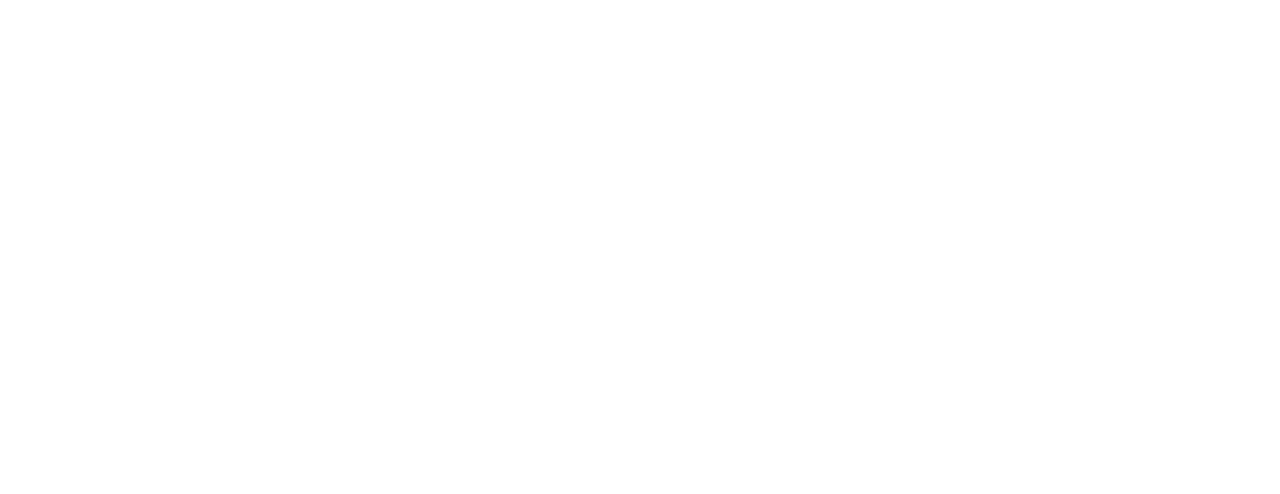
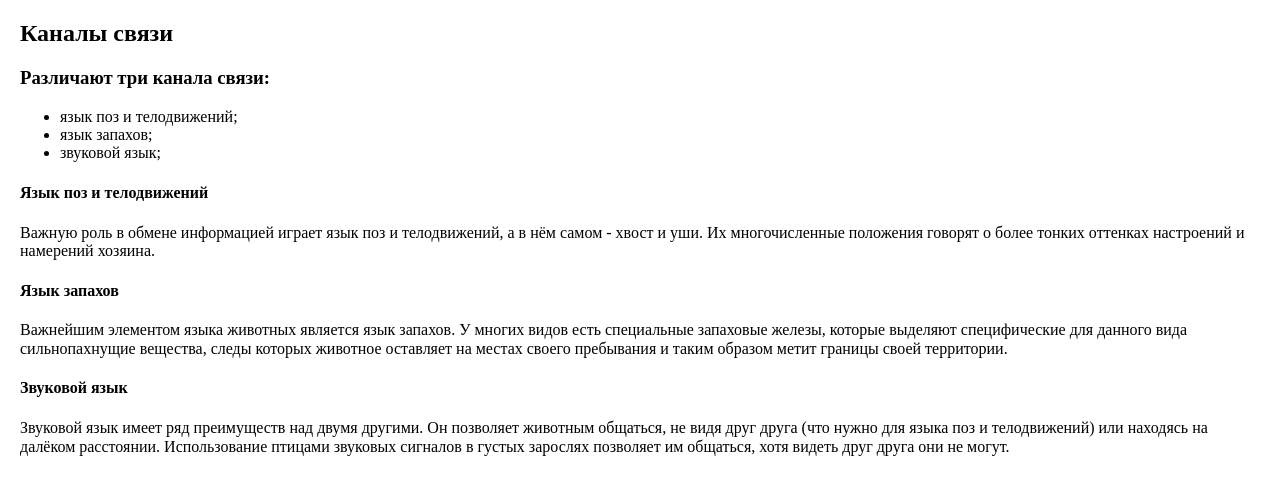
Before and after one commit to VadimPeshko/home_tasks, a plain HTML site: page HW2/animal-language.html in a window 1280 px wide. Drawn offline with Linux system fonts and the light colour scheme.

Commit message:
added tags

```diff
--- a/HW2/animal-language.html
+++ b/HW2/animal-language.html
@@ -8,6 +8,28 @@
     <link rel="stylesheet" href="./style.css">
 </head>
 <body>
+        <section class="section-outer">
+                <div class="section-inner">
 
+                    <h2>Каналы связи</h2>
+                    <h3>Различают три канала связи:</h3>
+                    <ul>
+                        <li>язык поз и телодвижений;</li>
+                        <li>язык запахов;</li>
+                        <li>звуковой язык;</li>
+                    </ul>
+                    <h4>Язык поз и телодвижений</h4>
+                    <p>Важную роль в обмене информацией играет язык поз и телодвижений, а в нём самом - хвост и уши.
+                    Их многочисленные положения говорят о более тонких оттенках настроений и намерений хозяина.</p>
+                    <h4>Язык запахов</h4>
+                    <p>Важнейшим элементом языка животных является язык запахов. У многих видов есть специальные запаховые железы,
+                    которые выделяют специфические для данного вида сильнопахнущие вещества, следы которых животное оставляет на местах
+                    своего пребывания и таким образом метит границы своей территории.</p>
+                    <h4>Звуковой язык</h4>
+                    <p>Звуковой язык имеет ряд преимуществ над двумя другими. Он позволяет животным общаться, не видя друг друга
+                    (что нужно для языка поз и телодвижений) или находясь на далёком расстоянии. Использование птицами звуковых сигналов
+                    в густых зарослях позволяет им общаться, хотя видеть друг друга они не могут.</p>
+                </div>
+            </section>
 </body>
 </html>
```
